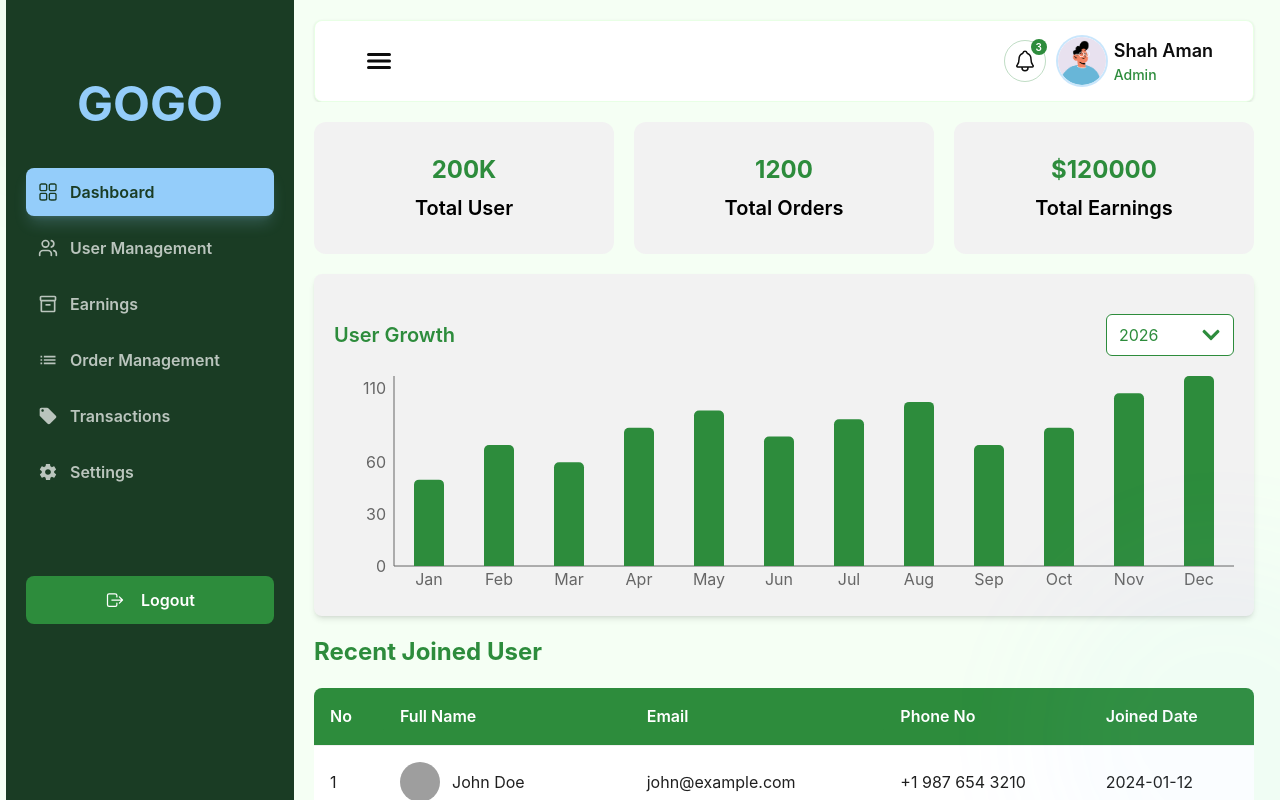
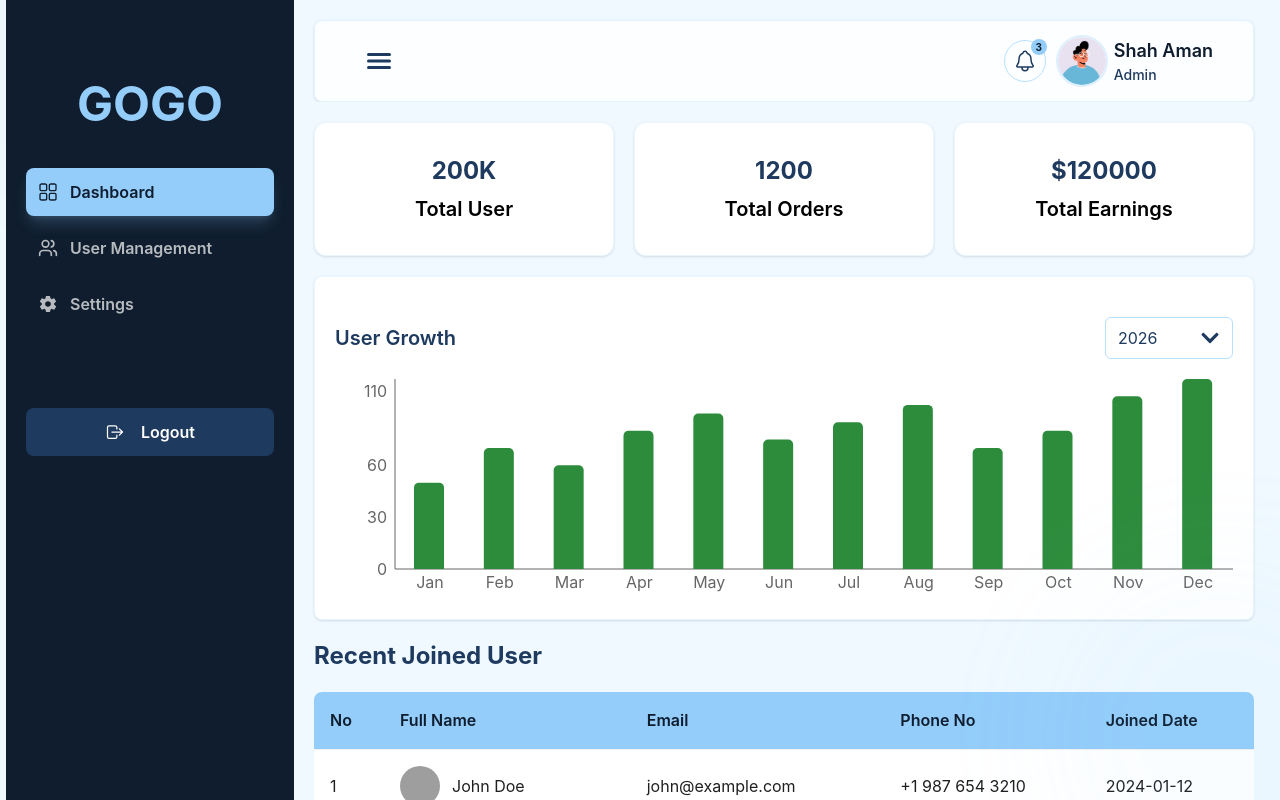
Before and after one commit to TAIJULAMAN/genoguevara-app-dashboard, a React (Vite) app: page / in a window 1280 px wide. Built offline with nearby package versions, Linux system fonts and the light colour scheme; grey boxes are pictures that could not be loaded.

Commit message:
the dashboard is ondev

```diff
--- a/src/index.css
+++ b/src/index.css
@@ -4,13 +4,13 @@
 /* ── Design System: #BEFFB6 Color Palette ── */
 @theme {
   --color-primary: #94CDFA;
-  --color-primary-dark: #2D8C3C;
-  --color-primary-darker: #1E6B2B;
-  --color-primary-light: #D9FFD4;
-  --color-primary-ultralight: #EFFFED;
-  --color-primary-50: #F5FFF4;
-  --color-sidebar: #1A3C24;
-  --color-sidebar-hover: #244D30;
+  --color-primary-dark: #1E3A5F;
+  --color-primary-darker: #0F1D2E;
+  --color-primary-light: #B6E0FF;
+  --color-primary-ultralight: #E6F4FF;
+  --color-primary-50: #F0F9FF;
+  --color-sidebar: #0F1D2E;
+  --color-sidebar-hover: #1E3A5F;
 }
 
 /* Prevent layout shift when vertical scrollbar appears/disappears */
--- a/src/pages/dashboard/DashboardPage.jsx
+++ b/src/pages/dashboard/DashboardPage.jsx
@@ -23,34 +23,34 @@ function DashboardPage() {
   return (
     <div className="flex flex-col">
       <div className="grid grid-cols-1 md:grid-cols-3 gap-5">
-        <div className="flex flex-col justify-center items-center p-8 bg-[#F2F2F2] rounded-xl gap-2">
-          <p className="text-[#2D8C3C] text-2xl font-bold">200K</p>
+        <div className="flex flex-col justify-center items-center p-8 bg-white border border-primary-light/30 shadow-sm rounded-xl gap-2 hover:shadow-md transition-shadow">
+          <p className="text-primary-dark text-2xl font-bold">200K</p>
           <p className="text-xl font-semibold">Total User</p>
         </div>
-        <div className="flex flex-col justify-center items-center p-8 bg-[#F2F2F2] rounded-xl gap-2">
-          <p className="text-[#2D8C3C] text-2xl font-bold">1200</p>
+        <div className="flex flex-col justify-center items-center p-8 bg-white border border-primary-light/30 shadow-sm rounded-xl gap-2 hover:shadow-md transition-shadow">
+          <p className="text-primary-dark text-2xl font-bold">1200</p>
           <p className="text-xl font-semibold">Total Orders</p>
         </div>
-        <div className="flex flex-col justify-center items-center p-8 bg-[#F2F2F2] rounded-xl gap-2">
-          <p className="text-[#2D8C3C] text-2xl font-bold">$120000</p>
+        <div className="flex flex-col justify-center items-center p-8 bg-white border border-primary-light/30 shadow-sm rounded-xl gap-2 hover:shadow-md transition-shadow">
+          <p className="text-primary-dark text-2xl font-bold">$120000</p>
           <p className="text-xl font-semibold">Total Earnings</p>
         </div>
       </div>
 
-      <div className="w-full p-5 bg-[#F2F2F2] rounded-lg shadow-md mt-5">
+      <div className="w-full p-5 bg-white border border-primary-light/30 rounded-lg shadow-sm mt-5">
         <div className="flex flex-row justify-between items-center gap-5 my-5">
           <div>
-            <h1 className="text-xl text-[#2D8C3C] font-semibold">User Growth</h1>
+            <h1 className="text-xl text-primary-dark font-semibold">User Growth</h1>
           </div>
           <div className="whitespace-nowrap">
             <div className="relative w-full md:w-32">
               {/* Selected Year Display */}
               <button
                 onClick={() => setIsOpen(!isOpen)}
-                className="w-full px-3 py-2 border border-[#2D8C3C] rounded-md flex justify-between items-center bg-white transition"
+                className="w-full px-3 py-2 border border-primary-light rounded-md flex justify-between items-center bg-white transition hover:border-primary"
               >
-                <span className="text-[#2D8C3C]">{selectedYear}</span>
-                <FaChevronDown className="text-[#2D8C3C] w-5 h-5 ml-5" />
+                <span className="text-primary-dark">{selectedYear}</span>
+                <FaChevronDown className="text-primary-dark w-5 h-5 ml-5" />
               </button>
 
               {/* Dropdown List */}
@@ -60,7 +60,7 @@ function DashboardPage() {
                     <div
                       key={year}
                       onClick={() => handleSelect(year)}
-                      className={`p-2 cursor-pointer hover:bg-gray-100 transition ${year === selectedYear ? "bg-[#2D8C3C] text-white" : ""
+                      className={`p-2 cursor-pointer hover:bg-primary-ultralight transition ${year === selectedYear ? "bg-primary text-primary-darker font-bold" : "text-primary-dark"
                         }`}
                     >
                       {year}
@@ -74,7 +74,7 @@ function DashboardPage() {
         <TotalView />
       </div>
       <div className="mt-5">
-        <h1 className="text-2xl text-[#2D8C3C] font-bold mb-5">Recent Joined User</h1>
+        <h1 className="text-2xl text-primary-dark font-bold mb-5">Recent Joined User</h1>
         <RecentUsers />
       </div>
     </div>
--- a/src/pages/dashboard/RecentUsers.jsx
+++ b/src/pages/dashboard/RecentUsers.jsx
@@ -84,15 +84,11 @@ const RecentUsers = () => {
       <ConfigProvider
         theme={{
           components: {
-            InputNumber: {
-              activeBorderColor: "#00c0b5",
-            },
-
             Table: {
-              headerBg: "#2D8C3C",
-              headerColor: "rgb(255,255,255)",
+              headerBg: "#94CDFA",
+              headerColor: "#0F1D2E",
               cellFontSize: 16,
-              headerSplitColor: "#2D8C3C",
+              headerSplitColor: "#94CDFA",
             },
           },
         }}
--- a/src/shared/MainHeader/MainHeader.jsx
+++ b/src/shared/MainHeader/MainHeader.jsx
@@ -8,14 +8,14 @@ const MainHeader = ({ toggleSidebar }) => {
 
   return (
     <div className="relative w-full px-5">
-      <header className="shadow-sm rounded-lg border border-primary-light/60 overflow-hidden bg-white">
+      <header className="shadow-sm rounded-lg border border-primary-light/40 overflow-hidden bg-white/80 backdrop-blur-md">
         <div className="flex justify-between items-center px-5 md:px-10 h-[80px]">
           <button
             onClick={toggleSidebar}
             aria-label="Toggle sidebar"
-            className="p-2 rounded-lg focus:outline-none transition-all duration-5000 ease-in-out"
+            className="p-2 rounded-lg focus:outline-none transition-all duration-300 ease-in-out hover:bg-primary-light/30"
           >
-            <IoMenu className="w-8 h-8 text-[#0D0D0D]" />
+            <IoMenu className="w-8 h-8 text-primary-dark" />
           </button>
           <div className="flex items-center gap-3">
             {/* Notification */}
@@ -23,22 +23,22 @@ const MainHeader = ({ toggleSidebar }) => {
               type="button"
               aria-label="Notifications"
               onClick={() => navigate('/notifications')}
-              className="relative p-2 rounded-full border border-primary-dark/30 hover:bg-primary-ultralight transition-colors"
+              className="relative p-2 rounded-full border border-primary-light hover:bg-primary-ultralight transition-colors"
             >
-              <IoNotificationsOutline className="w-6 h-6 text-[#0D0D0D]" />
-              <span className="absolute -top-0.5 -right-0.5 inline-flex h-4 min-w-4 items-center justify-center rounded-full bg-primary-dark text-white text-[10px] px-1 leading-none font-semibold">3</span>
+              <IoNotificationsOutline className="w-6 h-6 text-primary-dark" />
+              <span className="absolute -top-0.5 -right-0.5 inline-flex h-4 min-w-4 items-center justify-center rounded-full bg-primary text-primary-darker text-[10px] px-1 leading-none font-bold">3</span>
             </button>
             <div
               onClick={() => navigate("/profile")}
-              className="flex items-center gap-2 cursor-default"
+              className="flex items-center gap-2 cursor-pointer group"
             >
               <img
                 src="/avatar.png"
-                className="w-8 md:w-12 h-8 md:h-12 object-cover rounded-full ring-2 ring-primary/50"
+                className="w-8 md:w-12 h-8 md:h-12 object-cover rounded-full ring-2 ring-primary/30 group-hover:ring-primary/60 transition-all"
                 alt="User Avatar"
               />
               <div className="hidden md:block">
-                <h3 className="text-[#0D0D0D] text-lg font-semibold">
+                <h3 className="text-primary-darker text-lg font-semibold">
                   Shah Aman
                 </h3>
                 <p className="text-primary-dark text-sm font-medium">Admin</p>
--- a/src/shared/Sidebar/Sidebar.jsx
+++ b/src/shared/Sidebar/Sidebar.jsx
@@ -4,18 +4,10 @@ import { RxDashboard } from "react-icons/rx";
 import { LuUsers } from "react-icons/lu";
 import { IoMdSettings } from "react-icons/io";
 import { IoCloseSharp, IoLogOutOutline } from "react-icons/io5";
-import {
-  MdOutlineInventory2,
-  MdList,
-  MdLocalOffer,
-} from "react-icons/md";
 
 const navItems = [
   { path: "/", label: "Dashboard", icon: RxDashboard },
   { path: "/user-details", label: "User Management", icon: LuUsers },
-  { path: "/earnings", label: "Earnings", icon: MdOutlineInventory2 },
-  { path: "/order-management", label: "Order Management", icon: MdList },
-  { path: "/transactions", label: "Transactions", icon: MdLocalOffer },
   { path: "/settings", label: "Settings", icon: IoMdSettings },
 ];
 
@@ -42,7 +34,7 @@ const Sidebar = ({ isOpen, toggleSidebar }) => {
       {/* Close Button (Mobile Only) */}
       <button
         onClick={toggleSidebar}
-        className="absolute top-4 right-4 lg:hidden text-sidebar bg-primary focus:outline-none p-2 rounded-full"
+        className="absolute top-4 right-4 lg:hidden text-sidebar bg-primary-light focus:outline-none p-2 rounded-full hover:bg-primary transition-colors"
       >
         <IoCloseSharp />
       </button>
```
Also changed, not shown: 1 other file (tests, documents, lock files or other folders).
